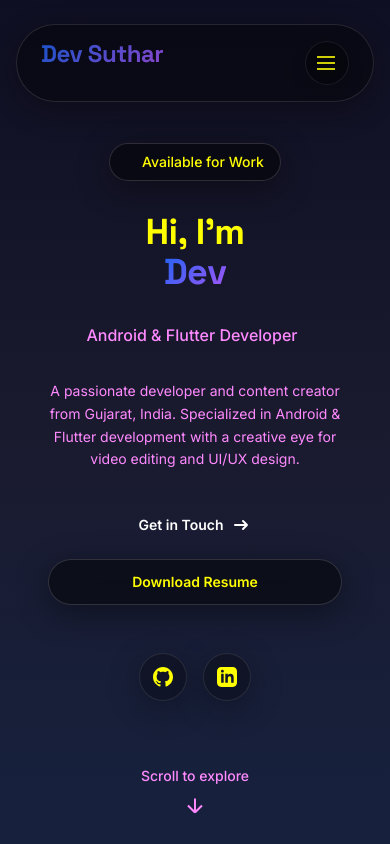
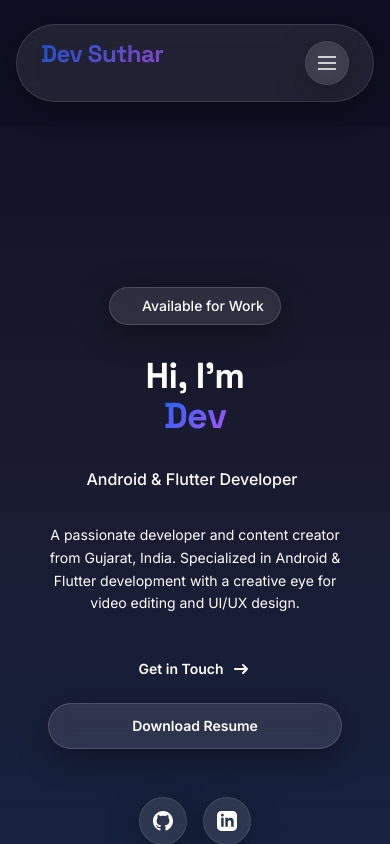
Before and after one commit to Dev2163/deeesp, a React (Vite) app: page / in a window 390 px wide. Built offline with nearby package versions, Linux system fonts and the light colour scheme.

Commit message:
mobile phone ui 3rd

```diff
--- a/src/components/portfolio/cosmic-background.tsx
+++ b/src/components/portfolio/cosmic-background.tsx
@@ -234,7 +234,8 @@ export function CosmicBackground() {
                 <div
                     className="fixed inset-0 w-full h-full pointer-events-none"
                     style={{
-                        zIndex: -1,
+                        zIndex: -10,
+                        position: 'fixed',
                         background: 'linear-gradient(180deg, #0f0f23 0%, #1a1a2e 50%, #16213e 100%)'
                     }}
                 />
--- a/src/index.css
+++ b/src/index.css
@@ -748,23 +748,40 @@ canvas {
    ======================================== */
 @media (max-width: 768px) {
 
+    /* CRITICAL: Ensure content is visible */
+    body {
+        background: #0f0f23 !important;
+        color: #ffffff !important;
+    }
+
+    /* Force content to be visible above background */
+    #root,
+    #root>div {
+        position: relative;
+        z-index: 1;
+        background: transparent;
+    }
+
     /* Prevent fixed heights from breaking layout */
     section:not(.splash-screen) {
         height: auto !important;
+        min-height: auto !important;
     }
 
     /* Ensure content is always visible */
     main,
-    main>* {
+    main>*,
+    section,
+    section>* {
         position: relative;
-        z-index: 10;
+        z-index: 10 !important;
+        color: inherit;
     }
 
     /* Fix viewport issues */
     .min-h-screen {
-        min-height: 100dvh;
-        min-height: 100vh;
-        /* Fallback */
+        min-height: 100dvh !important;
+        min-height: 100vh !important;
     }
 
     /* Prevent horizontal scroll */
@@ -772,12 +789,107 @@ canvas {
     html {
         overflow-x: hidden !important;
         max-width: 100vw !important;
+        width: 100% !important;
     }
 
     /* Ensure backgrounds don't cover content */
     [class*="background"],
     [class*="cosmic"],
-    [style*="z-index: 0"] {
+    [style*="z-index: 0"],
+    [style*="z-index: -1"] {
         z-index: -1 !important;
+        position: fixed !important;
+    }
+
+    /* Force text to be visible */
+    h1,
+    h2,
+    h3,
+    h4,
+    h5,
+    h6,
+    p,
+    span,
+    a,
+    button,
+    div {
+        color: inherit !important;
+        opacity: 1 !important;
+    }
+
+    /* Ensure header is visible */
+    header {
+        position: fixed !important;
+        top: 0 !important;
+        left: 0 !important;
+        right: 0 !important;
+        z-index: 50 !important;
+        background: rgba(15, 15, 35, 0.95) !important;
+    }
+
+    /* Ensure sections have proper spacing */
+    section {
+        padding-top: 4rem !important;
+        padding-bottom: 4rem !important;
+        width: 100% !important;
+    }
+
+    /* Fix container widths */
+    .container {
+        width: 100% !important;
+        max-width: 100% !important;
+        padding-left: 1rem !important;
+        padding-right: 1rem !important;
+    }
+
+    /* Ensure buttons are visible and tappable */
+    button,
+    a[role="button"] {
+        min-height: 44px !important;
+        min-width: 44px !important;
+        display: inline-flex !important;
+        align-items: center !important;
+        justify-content: center !important;
+    }
+
+    /* Fix glass morphism on mobile */
+    .glass,
+    .glass-strong {
+        background: rgba(255, 255, 255, 0.1) !important;
+        backdrop-filter: blur(10px) !important;
+        -webkit-backdrop-filter: blur(10px) !important;
+    }
+
+    /* Ensure images are visible */
+    img {
+        max-width: 100% !important;
+        height: auto !important;
+        display: block !important;
+    }
+
+    /* Fix hero section */
+    #home {
+        padding-top: 6rem !important;
+        min-height: 100vh !important;
+        display: flex !important;
+        align-items: center !important;
+        justify-content: center !important;
+    }
+
+    /* Fix projects section */
+    #projects {
+        width: 100% !important;
+        overflow: visible !important;
+    }
+
+    /* Fix education section */
+    #education {
+        width: 100% !important;
+        overflow: visible !important;
+    }
+
+    /* Ensure all content has proper contrast */
+    * {
+        -webkit-tap-highlight-color: rgba(71, 133, 255, 0.3);
     }
 }
```
